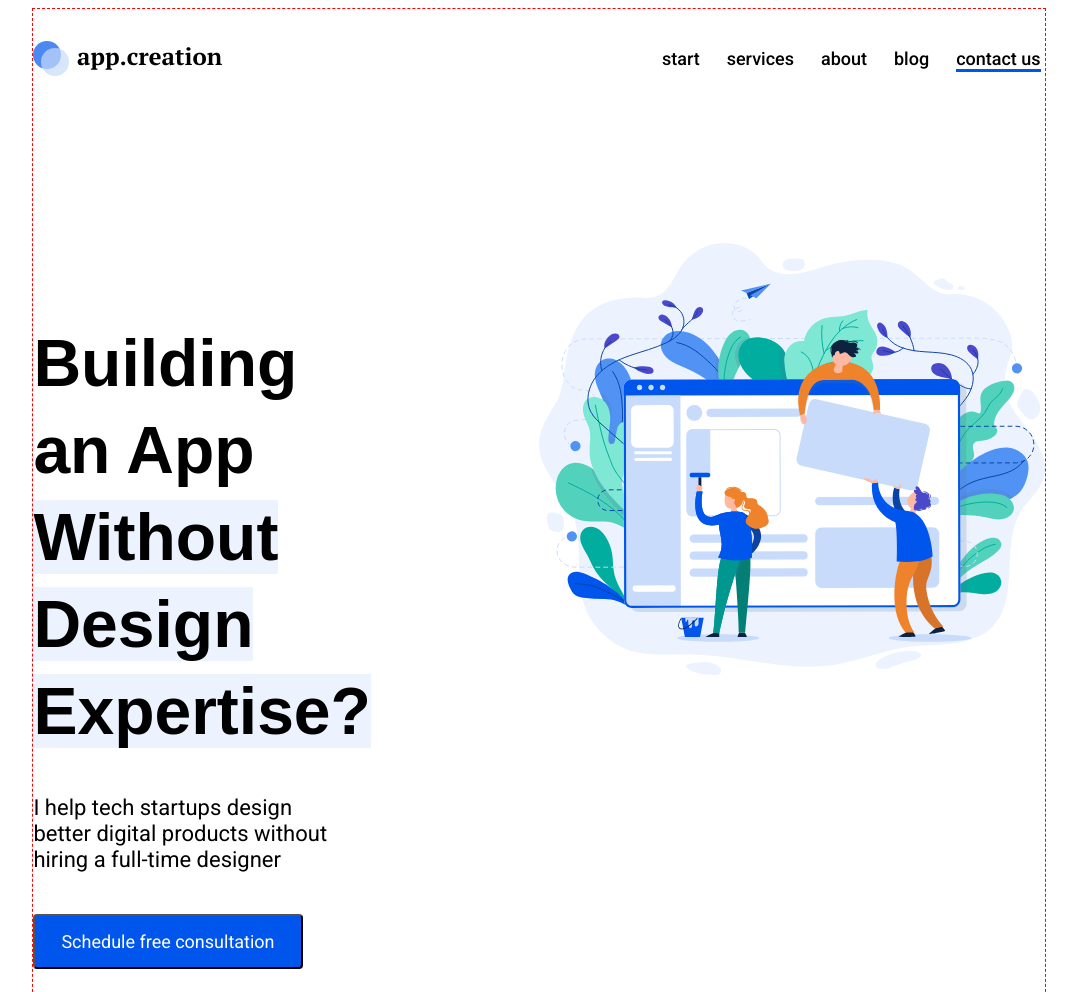
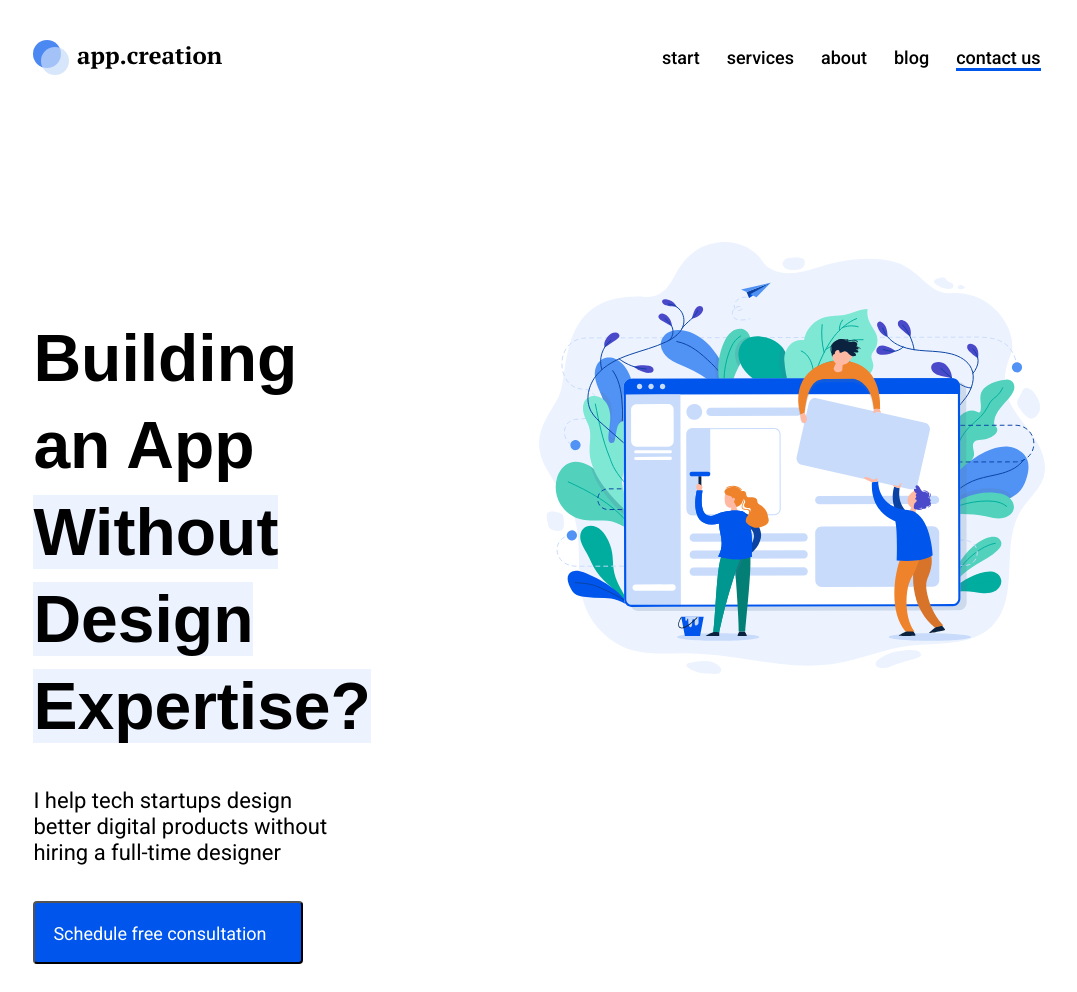
Before and after one commit to WebHeroSchool/css_pravilo, a plain HTML site: page index.html in a window 1280 px wide. Shown: the top 992 px of the page, without its empty margins (101-1178 px from the left). Drawn offline with Linux system fonts and the light colour scheme.

Commit message:
Update styles.css

```diff
--- a/styles.css
+++ b/styles.css
@@ -1,7 +1,7 @@
 .wrapper {
  margin: auto;
  width: 80%;
- border:dashed 1px red;
+
 }
 
 .header {
@@ -13,7 +13,7 @@
 }
 
 .logo {
- width: 190px;
+ width: 189px;
  height: 35px;
  background: url('img/logo.svg');
 
@@ -62,7 +62,7 @@
 
 }
 .main {
- padding: 77px 66% 109px 0px;
+ padding: 70px 66% 110px 0px;
  background: top right no-repeat url(img/mainImg.svg);
 background-size: 50%;
 }
@@ -73,13 +73,14 @@ background-size: 50%;
 }
 
 .main__title {
- margin: 0 0 40px 0;
+  padding: 3px 6px 5px 0;
+ margin: 0 0 33px 0;
  font: bold 66px/87px pt_serif, arial, helvetica, sans-serif;
 
 }
 
 .main__subtitle {
- margin: 0px 40px 41px 0;
+ margin: 0px 40px 35px 0;
  font: 22px/26px Roboto, arial, helvetica, sans-serif;
 
 
@@ -90,7 +91,7 @@ display: inline-block;
  font: 18px/21px Roboto, arial, helvetica, sans-serif;
  color: #fff;
  background: #0056EC;
- padding: 15px 26px;
+ padding: 20px 34px 18px 18px;
  text-decoration: none;
  border-radius: 4px;
  transition: opacity .5s;
```
